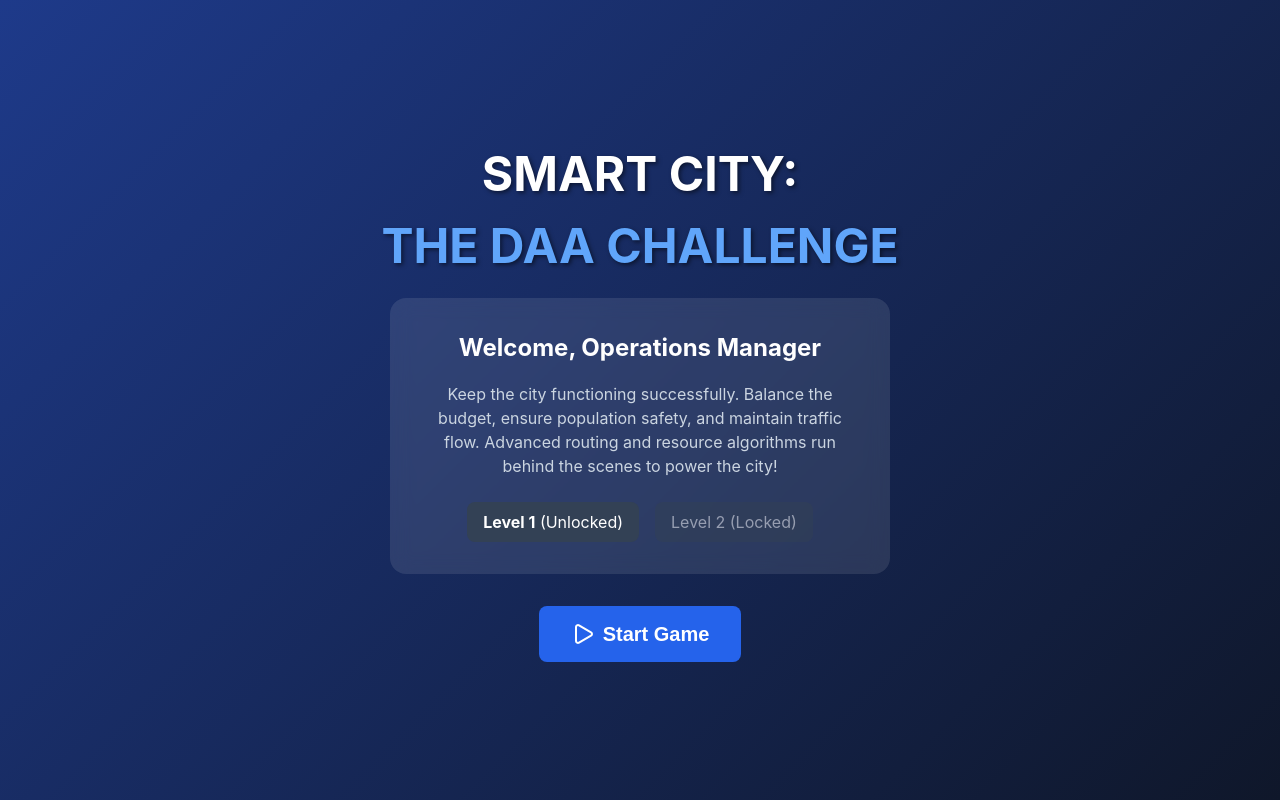
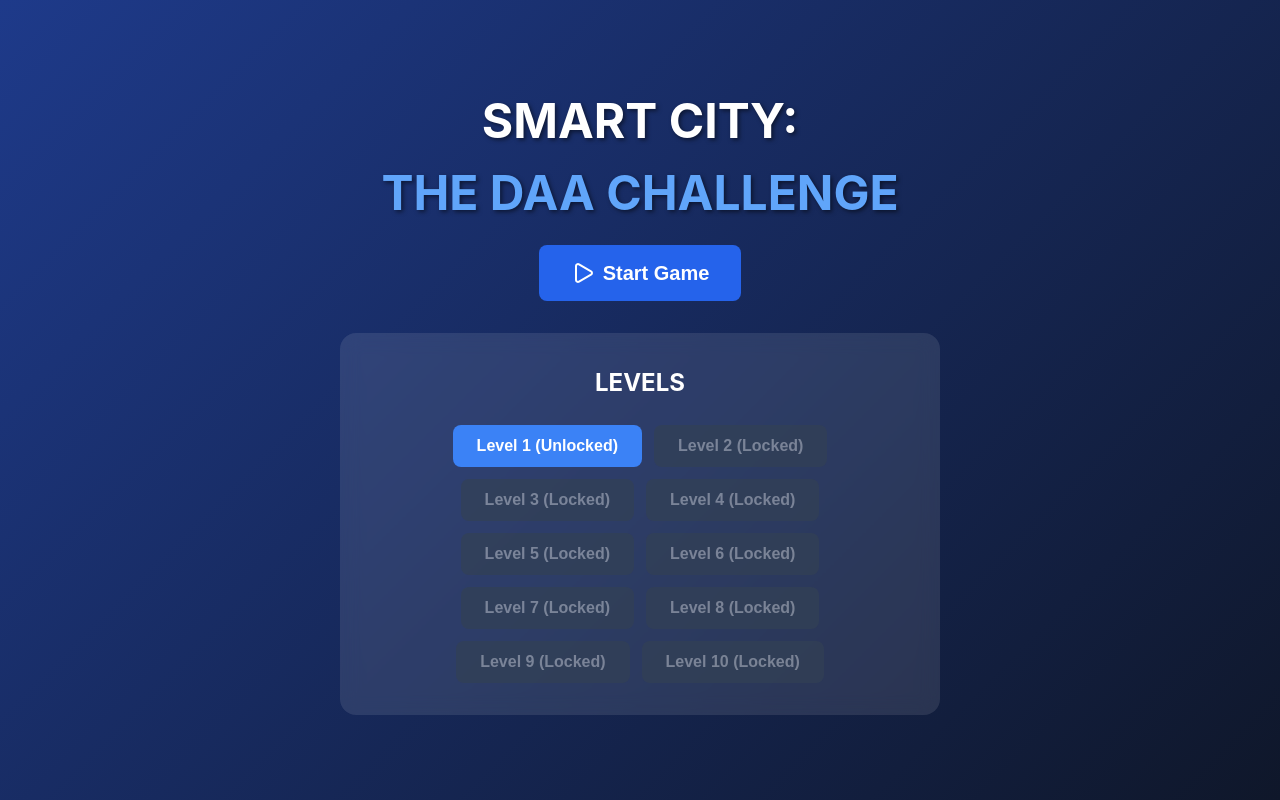
Before and after one commit to Rakshana0707/DAA-Game, a React (Vite) app in the folder smart-city/: page / in a window 1280 px wide. Built offline with nearby package versions, Linux system fonts and the light colour scheme.

Commit message:
Level System

```diff
--- a/smart-city/src/components/MainMenu.jsx
+++ b/smart-city/src/components/MainMenu.jsx
@@ -2,6 +2,8 @@ import React from 'react';
 import { Play, Settings, Info } from 'lucide-react';
 
 export default function MainMenu({ onStartGame }) {
+  const levels = Array.from({ length: 10 }, (_, i) => i + 1);
+
   return (
     <div style={{
       flex: 1,
@@ -10,36 +12,14 @@ export default function MainMenu({ onStartGame }) {
       alignItems: 'center',
       justifyContent: 'center',
       background: 'linear-gradient(135deg, #1e3a8a 0%, #0f172a 100%)',
-      color: 'white'
+      color: 'white',
+      padding: '2rem'
     }}>
       <h1 style={{ fontSize: '3rem', marginBottom: '1rem', textAlign: 'center', textShadow: '2px 2px 4px rgba(0,0,0,0.5)' }}>
         SMART CITY: <br/><span style={{ color: '#60a5fa' }}>THE DAA CHALLENGE</span>
       </h1>
 
-      <div style={{
-        background: 'rgba(255,255,255,0.1)',
-        padding: '2rem',
-        borderRadius: '1rem',
-        backdropFilter: 'blur(10px)',
-        maxWidth: '500px',
-        textAlign: 'center',
-        marginBottom: '2rem'
-      }}>
-        <h2 style={{ fontSize: '1.5rem', marginBottom: '1rem' }}>Welcome, Operations Manager</h2>
-        <p style={{ marginBottom: '1.5rem', color: '#cbd5e1' }}>
-          Keep the city functioning successfully. Balance the budget, ensure population safety, and maintain traffic flow. Advanced routing and resource algorithms run behind the scenes to power the city!
-        </p>
-        <div style={{ display: 'flex', justifyContent: 'center', gap: '1rem' }}>
-          <div style={{ padding: '0.5rem 1rem', background: '#334155', borderRadius: '0.5rem' }}>
-            <strong>Level 1</strong> (Unlocked)
-          </div>
-          <div style={{ padding: '0.5rem 1rem', background: '#334155', borderRadius: '0.5rem', opacity: 0.5 }}>
-            Level 2 (Locked)
-          </div>
-        </div>
-      </div>
-
-      <div style={{ display: 'flex', gap: '1rem' }}>
+      <div style={{ display: 'flex', gap: '1rem', marginBottom: '2rem' }}>
         <button
           className="btn"
           style={{ display: 'flex', alignItems: 'center', gap: '0.5rem', padding: '1rem 2rem', fontSize: '1.25rem', backgroundColor: '#2563eb' }}
@@ -48,6 +28,50 @@ export default function MainMenu({ onStartGame }) {
           <Play size={24} /> Start Game
         </button>
       </div>
+
+      <div style={{
+        background: 'rgba(255,255,255,0.1)',
+        padding: '2rem',
+        borderRadius: '1rem',
+        backdropFilter: 'blur(10px)',
+        width: '100%',
+        maxWidth: '600px',
+        textAlign: 'center',
+        display: 'flex',
+        flexDirection: 'column',
+        gap: '1rem'
+      }}>
+        <h2 style={{ fontSize: '1.5rem', marginBottom: '0.5rem' }}>LEVELS</h2>
+
+        <div style={{ display: 'flex', flexWrap: 'wrap', justifyContent: 'center', gap: '0.75rem' }}>
+          {levels.map((level) => {
+            const isUnlocked = level === 1;
+            return (
+              <button
+                key={level}
+                onClick={isUnlocked ? onStartGame : undefined}
+                className={isUnlocked ? 'btn' : 'btn btn-disabled'}
+                style={{
+                  padding: '0.75rem 1.5rem',
+                  borderRadius: '0.5rem',
+                  border: 'none',
+                  backgroundColor: isUnlocked ? '#3b82f6' : '#334155',
+                  color: isUnlocked ? 'white' : '#9ca3af',
+                  cursor: isUnlocked ? 'pointer' : 'not-allowed',
+                  display: 'flex',
+                  alignItems: 'center',
+                  justifyContent: 'center',
+                  minWidth: '140px',
+                  opacity: isUnlocked ? 1 : 0.7
+                }}
+                disabled={!isUnlocked}
+              >
+                Level {level} {isUnlocked ? '(Unlocked)' : '(Locked)'}
+              </button>
+            );
+          })}
+        </div>
+      </div>
     </div>
   );
 }
```
